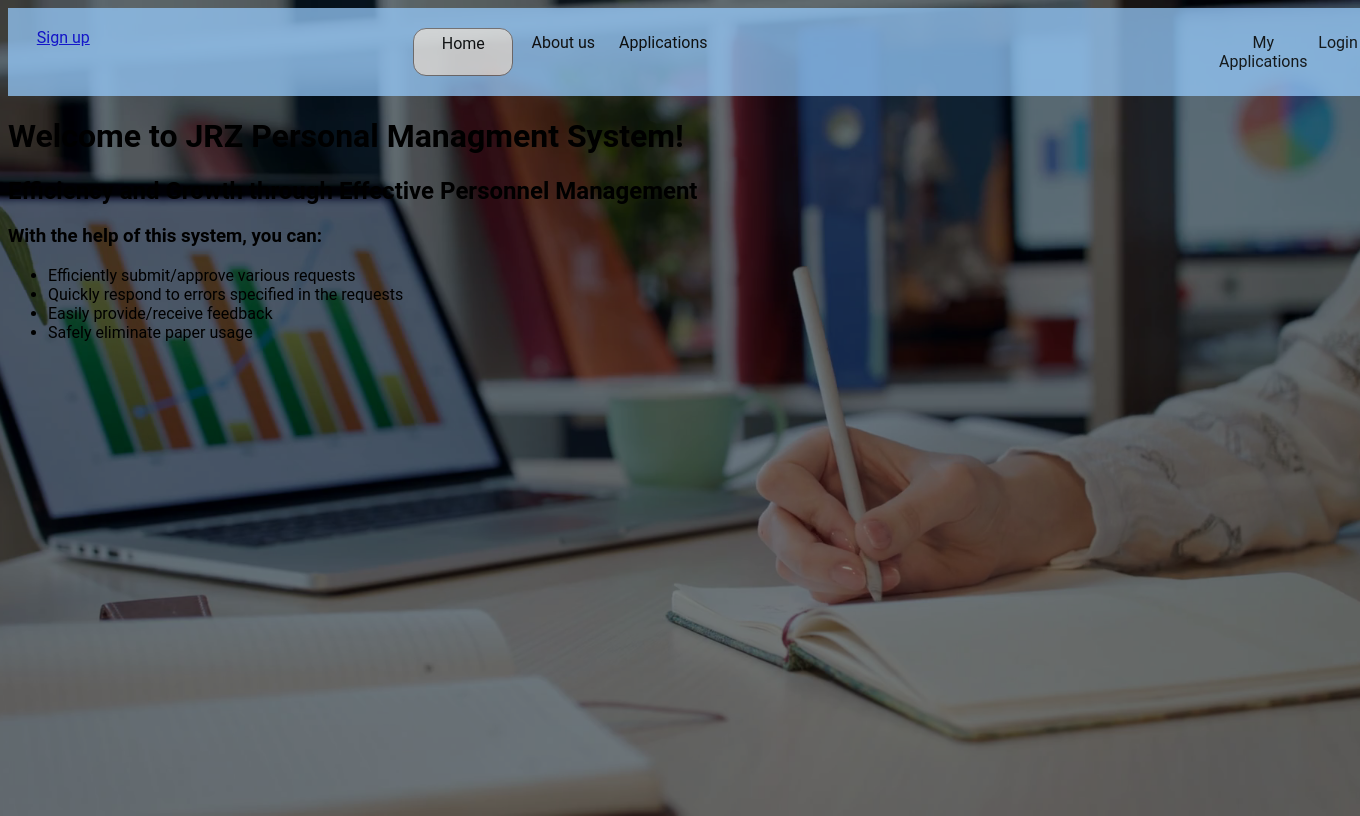
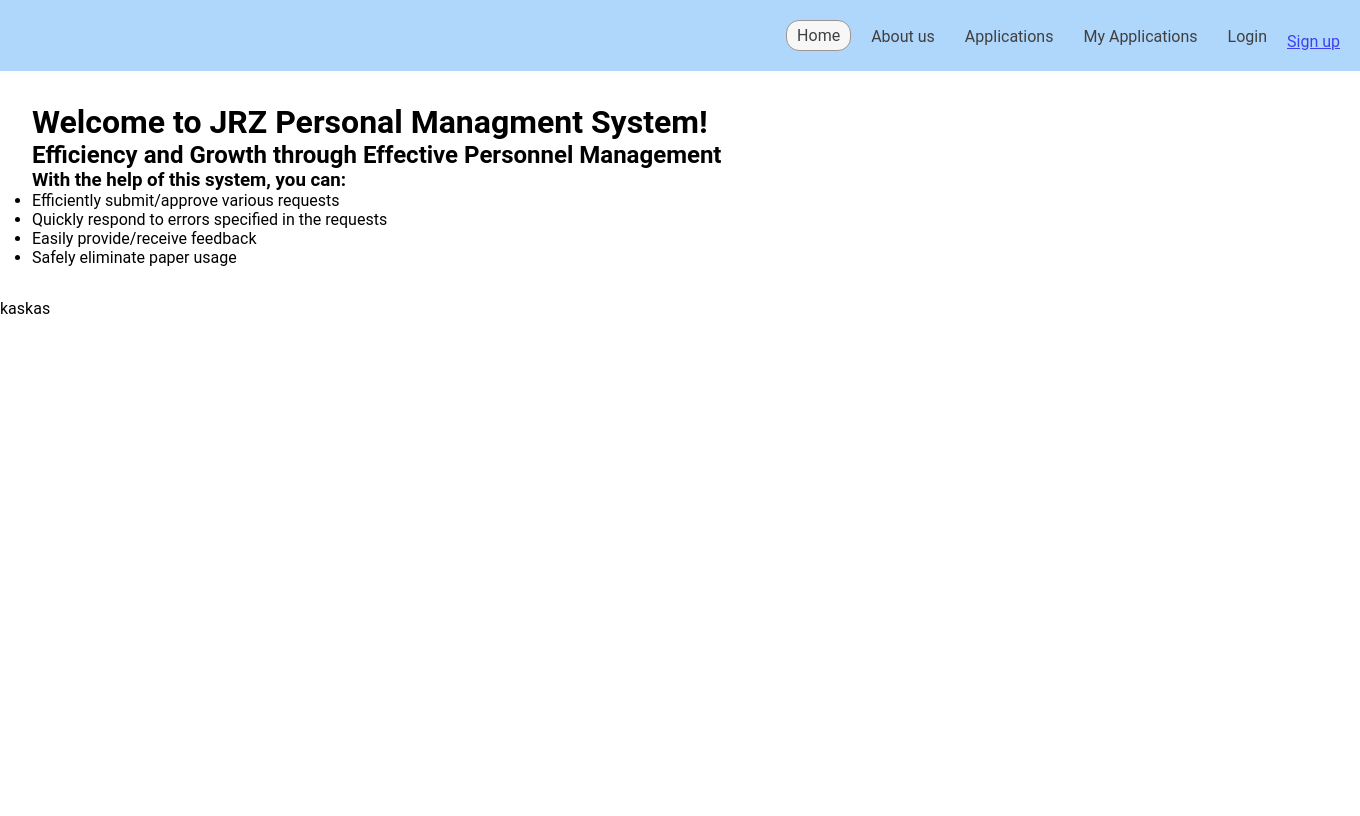
Before and after one commit to JurateKru/JRZ_project, a Django app: page / in a window 1360 px wide. After the commit the page ends 314 px from the top, so only its background shows below. Run offline with Django 4.2, Linux system fonts and the light colour scheme; some libraries are stand-ins or nearby versions.

Commit message:
base.htm changes

```diff
--- a/JRZ/hr_system/forms.py
+++ b/JRZ/hr_system/forms.py
@@ -5,10 +5,11 @@ from django.utils.translation import gettext_lazy as _
 class DateInput(forms.DateInput):
     input_type = 'date'
 
+
 class ApplicationInstanceForm(forms.ModelForm):
     class Meta:
         model = models.ApplicationInstance
-        fields = ['content', 'date_created']
+        fields = ['content', 'date_created', 'comment']
 
         widgets = {
             'content': forms.HiddenInput(),
@@ -19,4 +20,4 @@ class ApplicationInstanceForm(forms.ModelForm):
 class ApplicationInstanceUpdateForm(forms.ModelForm):
     class Meta:
         model = models.ApplicationInstance
-        fields = ['content', 'date_created', 'status']
+        fields = ['status', 'comment']
--- a/JRZ/hr_system/models.py
+++ b/JRZ/hr_system/models.py
@@ -136,6 +136,7 @@ class ApplicationInstance(models.Model):
     status = models.PositiveSmallIntegerField(_("status"), choices=CHOICES_STATUS, db_index=True, null=True, blank=True, default=0)
     date_created = models.DateField(_("date_created"), default=now)
     content = HTMLField(_("content"), null=True, blank=True)
+    comment = models.TextField(_("comment"), max_length=500, db_index=True, blank=True, null=True)
     application = models.ForeignKey(
         Application,
         verbose_name=_("application"),
--- a/JRZ/hr_system/static/css/style.css
+++ b/JRZ/hr_system/static/css/style.css
@@ -1,86 +1,96 @@
+
+/* Reset and General Styles */
 * {
     box-sizing: border-box;
-}
-/* general style */
-html {
-    font-size: 16px;
-    font-family: 'Roboto', sans-serif;
-    scroll-behavior: smooth;
-
+    margin: 0;
+    padding: 0;
   }
 
   body {
-    grid-template-areas: repeat(auto-fill, minmax(100px, 1fr));
-    width: 100%;
-    height: 100vh;
-    background-image: linear-gradient(rgba(0,0,0,0.5),rgba(0,0,0,0.5)), url(img/banner.jpg);
-    background-size: cover;
-    background-position: center;
-
+    font-family: 'Roboto', sans-serif;
+    scroll-behavior: smooth;
+    display: flex;
+    flex-direction: column;
+    min-height: 100vh;
+    padding: 0;
+    margin: 0;
   }
 
-
-.content {
-    color: white;
+  footer {
+    display: flex;
+    align-items: end;
   }
 
+  /* Top Header */
   .top-header {
-
-    display: grid;
-    grid-template-columns: repeat(auto-fill, minmax(100px, 1fr));
-    text-align: center;
-    justify-content: center;
-    padding: 20px 20px 20px 20px;
+    display: flex;
+    align-items: end;
+    justify-content: flex-end;
     background-color: #95c9fa;
     opacity: 0.75;
-
+    padding: 20px;
   }
 
-
-.top-header .button:nth-child(5) {  /* Logout-button */
-    grid-area: 1/14;
+  .top-header .button {
+    margin-right: 10px;
+    padding: 5px 10px;
+    color: inherit;
+    background-color: transparent;
+    text-decoration: none;
+    border-radius: 8px;
+    transition: all 0.3s ease;
   }
 
-.top-header .button:nth-child(4){ /* User-button */
-    grid-area: 1/13;
-}
-
-.top-header .button:nth-child(1){ /* Home-button */
-    grid-area: 1/5;
-}
-
-.top-header .button:nth-child(3){ /* About-button */
-    grid-area: 1/7;
-}
-
-.top-header .button:nth-child(2){ /* Applications-button */
-    grid-area: 1/6;
-}
-
-.button {
-    justify-items: right;
-    padding: 5px 5px 5px 5px;
-    color: inherit;
-    background-color: transparent;
-    text-decoration-line: none;
-    border-radius: 8px;
-}
-.button:hover, .button.active {
+  .top-header .button:hover,
+  .top-header .button.active {
     border: 1px solid rgb(122, 116, 116);
     border-radius: 13px;
     background-color: whitesmoke;
-    /* text-decoration-line: underline; */
-    transition: all 0.65s ease-out;
   }
 
-/* login/register style */
-main  .login-box {
-    /* grid-template-areas: repeat(3, minmax(0, 150px)); */
+  /* Main Content */
+  main {
+    margin: 2rem;
+    flex-grow: 1;
+  }
+
+  /* Login/Register Styles */
+  .login-box {
     display: grid;
-    margin-left: auto;
-    margin-right: auto;
-    margin-top: 4rem;
-    margin-bottom: 4rem;
-    width: 22rem;
-    max-width: calc(100% - 2rem);
+    place-items: center;
+    margin: 4rem auto;
+    max-width: 22rem;
+    width: 100%;
   }
+
+form {
+    padding: 0.5rem;
+}
+
+  .shake-horizontal {
+    animation: shake-horizontal 0.8s cubic-bezier(0.455, 0.030, 0.515, 0.955) both;
+  }
+
+  @keyframes shake-horizontal {
+    0%,
+    100% {
+      transform: translateX(0);
+    }
+    10%,
+    30%,
+    50%,
+    70% {
+      transform: translateX(-10px);
+    }
+    20%,
+     40%,
+     60% {
+       transform: translateX(10px);
+     }
+     80% {
+       transform: translateX(8px);
+     }
+     90% {
+       transform: translateX(-8px);
+     }
+  }
--- a/JRZ/hr_system/templates/base.html
+++ b/JRZ/hr_system/templates/base.html
@@ -35,11 +35,13 @@
 
         </div>
      <div>
+
         <main>
             {% block content %}
             {% endblock content %}
         </main>
     </div>
+    <footer>kaskas</footer>
+</body>
 
-</body>
 </html>
```
Also changed, not shown: JRZ/hr_system/templates/hr_system/user_application_detail.html (+7 -3 lines), JRZ/hr_system/migrations/0027_applicationinstance_comment.py (added). Lines whose indentation alone changed are shown as unchanged.
